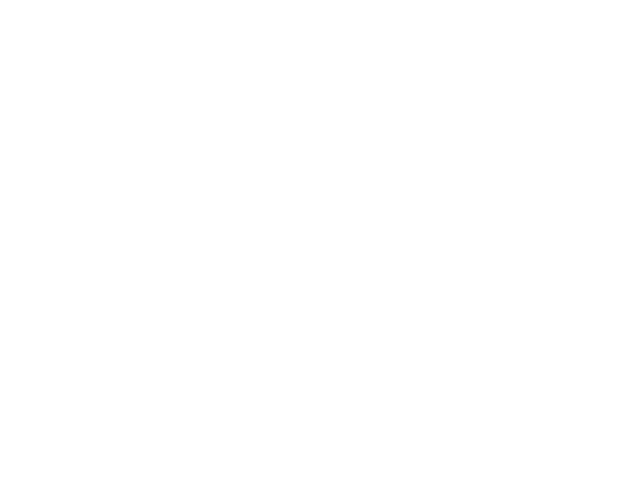
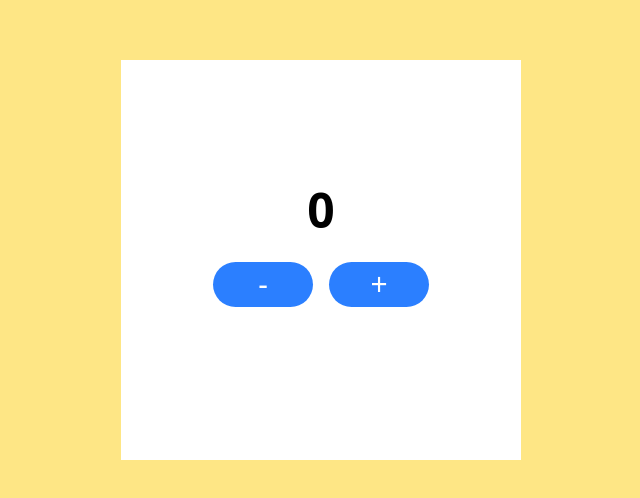
Before and after one commit to Imesh200072/cbc-frontend, a React (Vite) app: page /test in a window 1280 px wide. Before the commit this address had no page. Shown: the part 140-638 px from the top of the page, without its empty margins (319-959 px from the left). Built offline with nearby package versions, Linux system fonts and the light colour scheme.

Commit message:
Day 11 ✏️

```diff
--- a/src/App.jsx
+++ b/src/App.jsx
@@ -7,6 +7,7 @@
 import LoginPage from './pages/loginPage'
 import RegisterPage from './pages/registerPage'
 import AdminPage from './pages/adminPage'
+import TestPage from './pages/testPage'
 
 function App() {
 
@@ -17,6 +18,7 @@
           <Routes path="/">
             <Route path='/' element={<HomePage/>}/>
             <Route path='/login' element={<LoginPage/>}/>
+            <Route path='/test' element={<TestPage/>}/>
             <Route path='/register' element={<RegisterPage/>}/>
             <Route path='/admin/*' element={<AdminPage/>}/>
           </Routes>
--- /dev/null
+++ b/src/pages/testPage.jsx
@@ -0,0 +1,29 @@
+import { useState } from "react"
+
+export default function TestPage(){
+    const [count, setCount] = useState(0)
+
+
+    function increment(){
+        setCount(count + 1)
+    }
+
+    function decrement(){
+        setCount(count - 1)
+    }
+    return(
+        <div className="w-full h-screen bg-amber-200 flex justify-center items-center">
+            <div className="w-[400px] h-[400px] bg-white flex flex-col justify-center items-center">
+                <h1 className="text-5xl font-bold">{count}</h1>
+                <div className="w-full flex justify-center items-center h-[100px]">
+                    <button onClick={decrement} className="w-[100px] bg-blue-500 h-[45px] mx-2 text-3xl flex justify-center items-center text-white rounded-full">
+                        -
+                    </button>
+                    <button onClick={increment} className="w-[100px] bg-blue-500 h-[45px] mx-2 text-3xl flex justify-center items-center text-white rounded-full">
+                        +
+                    </button>
+                </div>
+            </div>
+        </div>
+    )
+}
```
